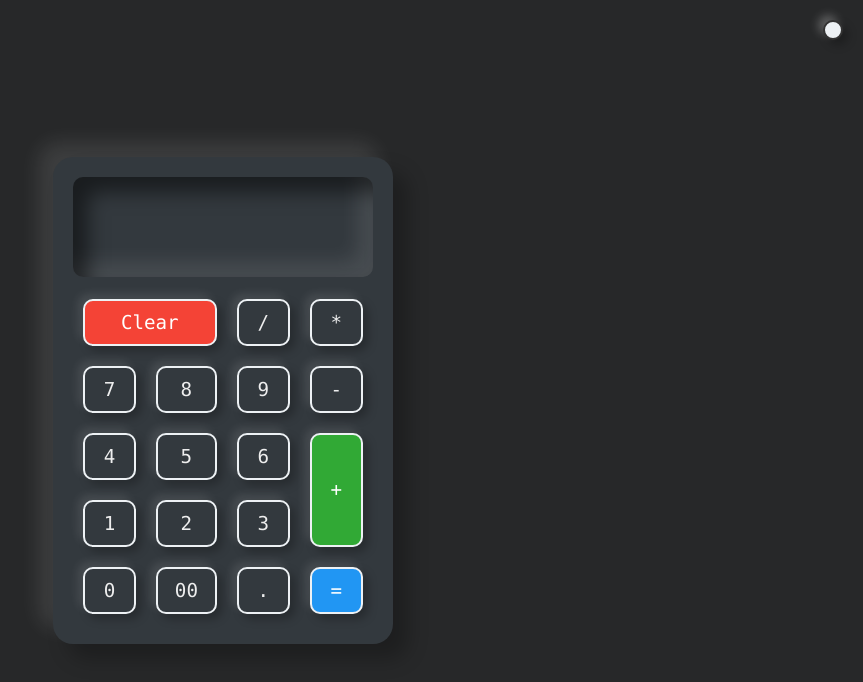
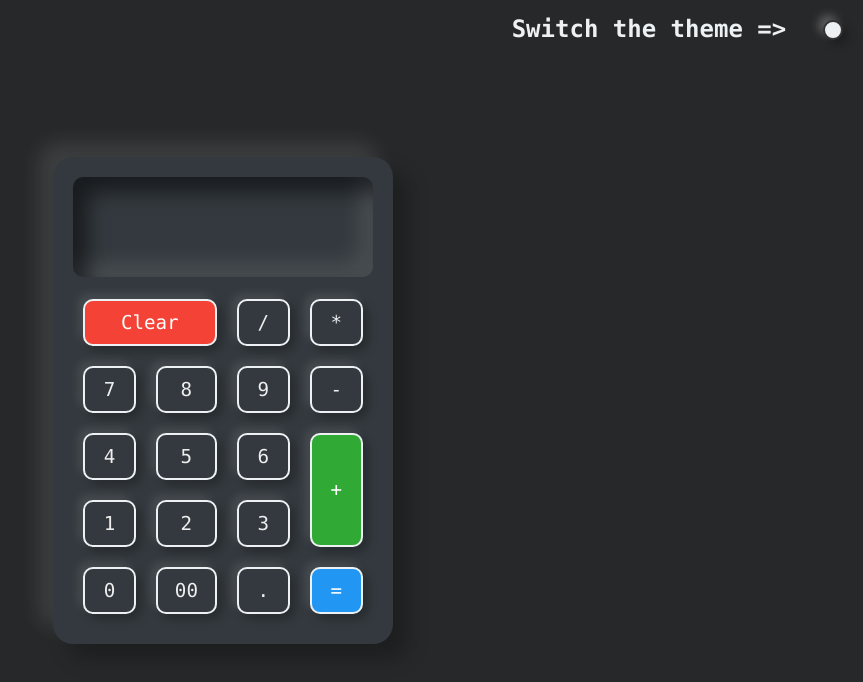
Before and after one commit to imNKsid/Calculator, a plain HTML site: page index.html in a window 1280 px wide. Both pictures are taken after a click on the element 1250 px from the left and 30 px from the top of the page. Shown: the whole page, without its empty margins (417-1280 px from the left). Drawn offline with Linux system fonts and the light colour scheme.

Commit message:
Added Switch text

```diff
--- a/index.html
+++ b/index.html
@@ -8,7 +8,10 @@
     <link rel="stylesheet" href="style.css" />
   </head>
   <body>
-    <div class="toggleBtn"></div>
+    <div>
+        <h2 class="switch">Switch the theme  =></h2>
+        <div class="toggleBtn"></div>
+    </div>
     <div class="calculator">
       <div class="buttons">
         <h2 id="value"></h2>
--- a/style.css
+++ b/style.css
@@ -153,3 +153,16 @@ body {
   box-shadow: 5px 5px 10px rgba(0, 0, 0, 0.25),
     -5px -5px 10px rgba(255, 255, 255, 0.25);
 }
+
+.switch {
+  position: fixed;
+  top: 15px;
+  right: 6%;
+  color: #555;
+}
+.dark .switch {
+  position: fixed;
+  top: 15px;
+  right: 6%;
+  color: #edf1f4;
+}
```
